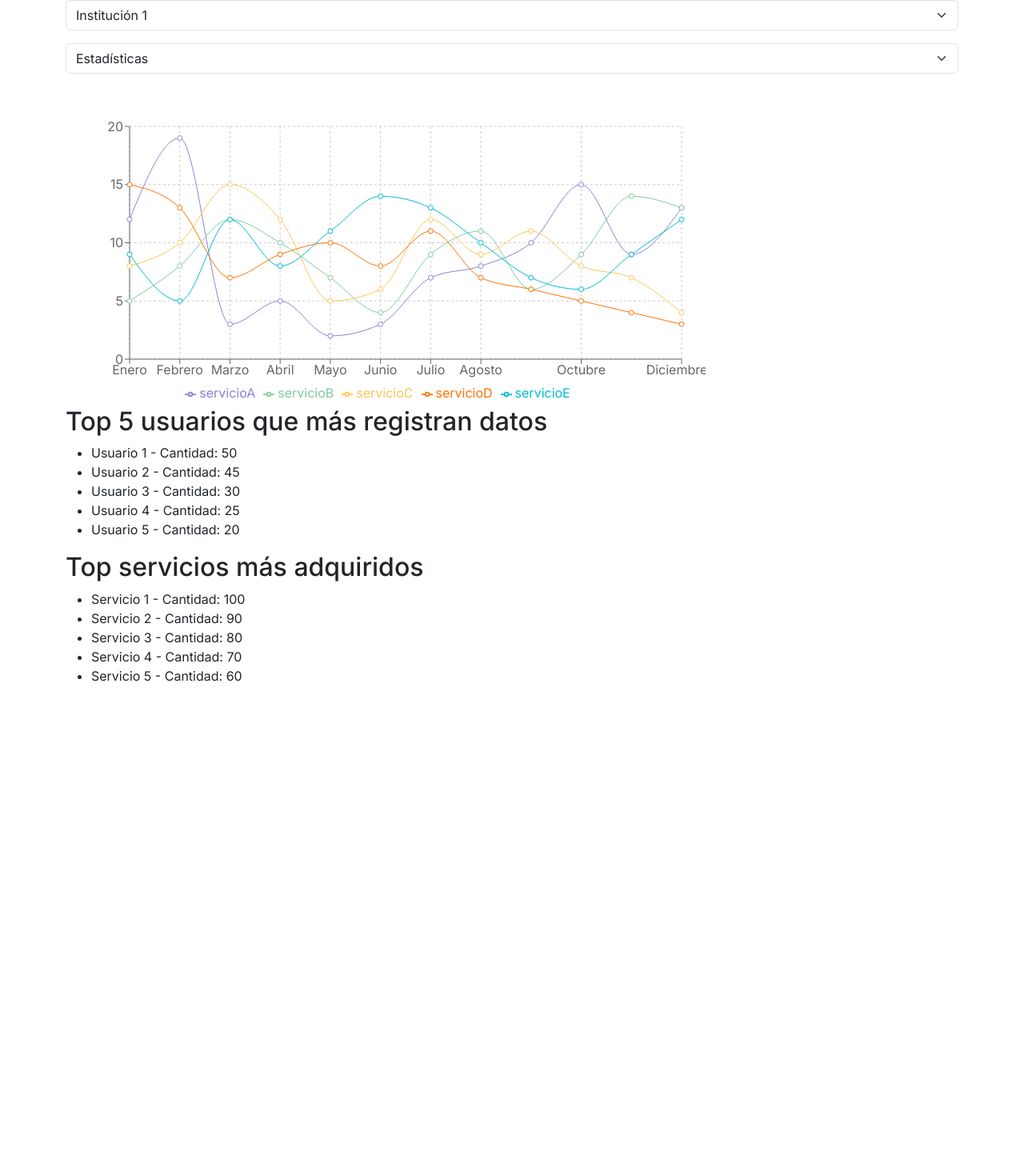
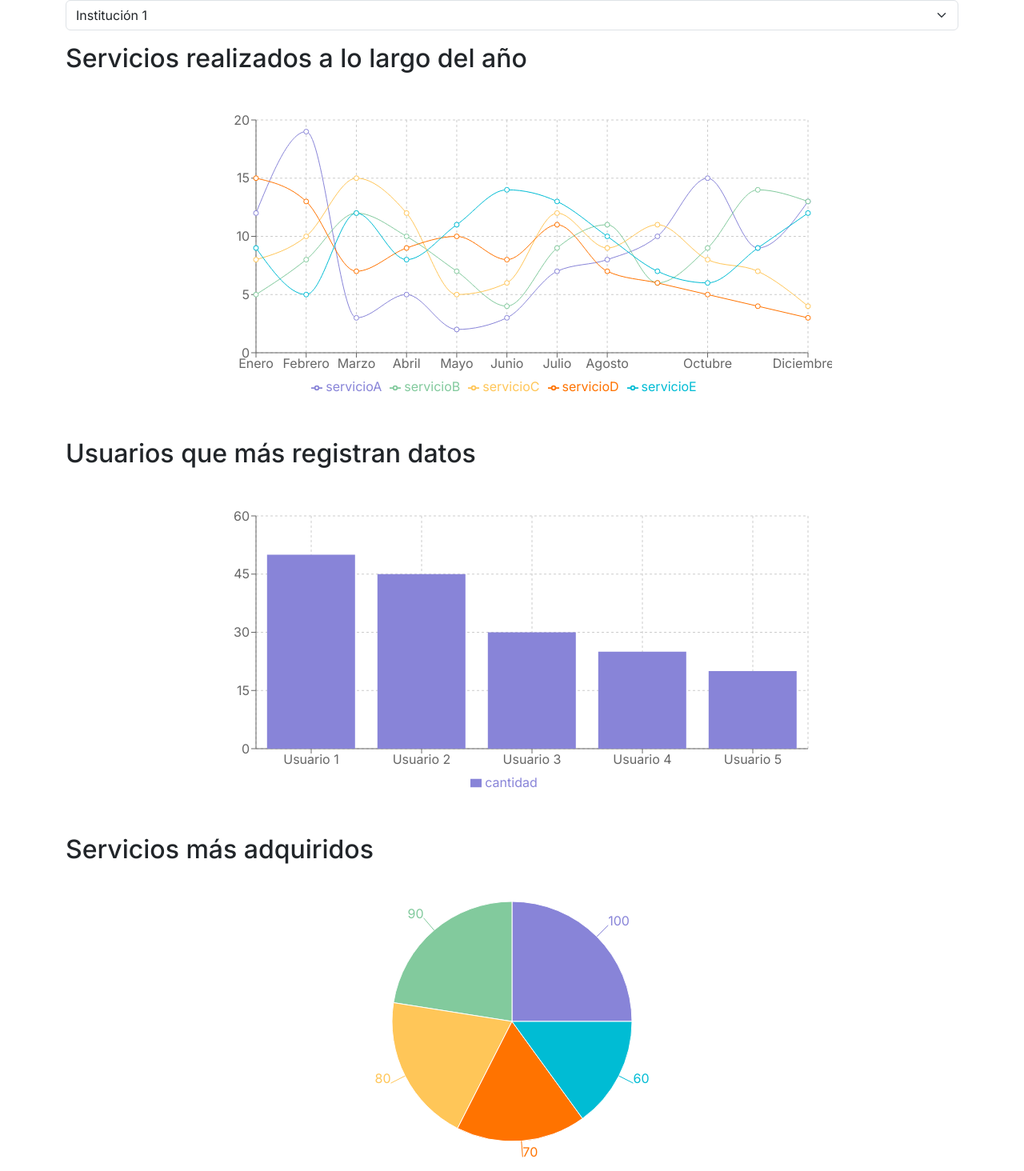
Before and after one commit to dreschpedro/proyectoPas, a Next.js app in the folder client/: page /estadisticas in a window 1280 px wide. Shown: the part 72-1536 px from the top of the page at 80% size. Before the commit the page ends 945 px from the top, so only its background shows below. Built offline with nearby package versions, Linux system fonts and the light colour scheme.

Commit message:
estadisticas

```diff
--- a/client/app/estadisticas/page.jsx
+++ b/client/app/estadisticas/page.jsx
@@ -1,6 +1,6 @@
 "use client"
 import React, { useState } from 'react';
-import { LineChart, Line, XAxis, YAxis, CartesianGrid, Tooltip, Legend, PieChart, Pie, Cell } from 'recharts';
+import { LineChart, Line, XAxis, YAxis, CartesianGrid, Tooltip, Legend, PieChart, Pie, Cell, BarChart, Bar } from 'recharts';
 import { Form } from 'react-bootstrap';
 
 const ServiciosEstadisticas = () => {
@@ -65,8 +65,29 @@ const ServiciosEstadisticas = () => {
 
   const COLORS = ['#8884d8', '#82ca9d', '#ffc658', '#ff7300', '#00bcd4'];
 
+
+  // Gráfico de estadísticas de "Top 5 usuarios que más registran datos"
+  const dataUsuarios = topUsuarios.map((usuario) => ({
+    nombre: usuario.nombre,
+    cantidad: usuario.cantidad,
+  }));
+
+  // Aquí insertamos el gráfico de "Top 5 usuarios que más registran datos"
+  const renderGraficoUsuarios = () => {
+    return (
+      <BarChart width={800} height={400} data={dataUsuarios} margin={{ top: 50, right: 30, left: 20, bottom: 5 }} className='mx-auto'>
+        <CartesianGrid strokeDasharray="3 3" />
+        <XAxis dataKey="nombre" />
+        <YAxis />
+        <Tooltip />
+        <Legend />
+        <Bar dataKey="cantidad" fill="#8884d8" />
+      </BarChart>
+    );
+  };
+
   return (
-    <div className='mt-4'>
+    <div className='mt-4 '>
       {/* ComboBox para seleccionar la institución */}
       <Form.Select onChange={handleInstitucionChange} value={selectedInstitucion} label="Institución" className='mb-3'>
         <option value="" disabled>Selecciona una institución</option>
@@ -75,17 +96,21 @@ const ServiciosEstadisticas = () => {
         ))}
       </Form.Select>
 
-      {/* ComboBox para seleccionar el tipo de gráfico */}
+      {/* ComboBox para seleccionar el tipo de gráfico
       <Form.Select onChange={handleGraficoTipoChange} value={graficoTipo} label="Tipo de gráfico" className='mb-3'>
         <option value="estadisticas">Estadísticas</option>
         <option value="pastel">Pastel</option>
         <option value="gant">Gant</option>
         <option value="pert">Pert</option>
-      </Form.Select>
+      </Form.Select> */}
 
       {/* Gráfico seleccionado */}
-      {graficoTipo === 'estadisticas' && (
-        <LineChart width={800} height={400} data={data} margin={{ top: 50, right: 30, left: 20, bottom: 5 }}>
+      <h2>Servicios realizados a lo largo del año</h2>
+
+
+
+      <div>
+        <LineChart width={800} height={400} data={data} margin={{ top: 50, right: 30, left: 20, bottom: 5 }} className='mx-auto mb-4'>
           <CartesianGrid strokeDasharray="3 3" />
           <XAxis dataKey="mes" />
           <YAxis />
@@ -97,7 +122,8 @@ const ServiciosEstadisticas = () => {
           <Line type="monotone" dataKey="servicioD" stroke="#ff7300" />
           <Line type="monotone" dataKey="servicioE" stroke="#00bcd4" />
         </LineChart>
-      )}
+      </div>
+
 
       {/* Gráfico de pastel */}
       {graficoTipo === 'pastel' && (
@@ -121,37 +147,30 @@ const ServiciosEstadisticas = () => {
         </PieChart>
       )}
 
-      {/* Gráfico de Gant */}
-      {graficoTipo === 'gant' && (
-        <div>
-          {/* Aquí iría el código para el gráfico de Gant */}
-        </div>
-      )}
+      {/* Gráfico de top usuarios */}
+      <h2 className='mt-5'>Usuarios que más registran datos</h2>
+      {renderGraficoUsuarios()}
 
-      {/* Gráfico de Pert */}
-      {graficoTipo === 'pert' && (
-        <div>
-          {/* Aquí iría el código para el gráfico de Pert */}
-        </div>
-      )}
-
-      {/* Agregar otros gráficos aquí */}
-
-      {/* Gráfico de top usuarios */}
-      <h2>Top 5 usuarios que más registran datos</h2>
-      <ul>
-        {topUsuarios.map((usuario) => (
-          <li key={usuario.id}>{usuario.nombre} - Cantidad: {usuario.cantidad}</li>
-        ))}
-      </ul>
-
-      {/* Gráfico de top servicios */}
-      <h2>Top servicios más adquiridos</h2>
-      <ul>
-        {topServicios.map((servicio) => (
-          <li key={servicio.id}>{servicio.nombre} - Cantidad: {servicio.cantidad}</li>
-        ))}
-      </ul>
+      {/* Gráfico de pastel para "Top servicios más adquiridos" */}
+      <h2 className='mt-5'>Servicios más adquiridos</h2>
+      <PieChart width={800} height={400} className='mx-auto'>
+        <Pie
+          data={topServicios}
+          dataKey="cantidad"
+          nameKey="nombre"
+          cx="50%"
+          cy="50%"
+          outerRadius={150}
+          fill="#8884d8"
+          label
+        >
+          {dataPastel.map((entry, index) => (
+            <Cell key={`cell-${index}`} fill={COLORS[index % COLORS.length]} />
+          ))}
+        </Pie>
+        <Tooltip />
+        <Legend />
+      </PieChart>
     </div>
   );
 };
--- a/client/app/layout.jsx
+++ b/client/app/layout.jsx
@@ -9,8 +9,8 @@ import 'bootstrap/dist/css/bootstrap.min.css';
 const inter = Inter({ subsets: ['latin'] })
 
 export const metadata = {
-  title: 'Create Next App',
-  description: 'Generated by create next app',
+  title: 'P.A.S',
+  description: 'Programa de asistencia solidaria',
 }
 
 export default function RootLayout({ children }) {
--- a/client/components/navigation.jsx
+++ b/client/components/navigation.jsx
@@ -11,9 +11,13 @@ import Link from 'next/link'
 import './navigation.css'
 import { Button } from 'react-bootstrap';
 
+const navbarStyle = {
+  background: '#122562', // Cambiar el color de fondo aquí
+};
+
 function Navigation() {
   return (
-    <Navbar expand="lg" bg="dark" data-bs-theme="dark" className="mb-3" fixed="top">
+    <Navbar expand="lg" bg="dark" data-bs-theme="dark" className="mb-3 d-flex justify-content-between" fixed="top" style={navbarStyle}>
       <Container>
       <Link href={"/"}><Button variant="dark">P.A.S</Button></Link>
         <Navbar.Toggle aria-controls="basic-navbar-nav" />
@@ -27,14 +31,14 @@ function Navigation() {
 
 
             <NavDropdown title="[UserName]" id="basic-nav-dropdown">
-              <NavDropdown.Item href="#action/3.1">Action</NavDropdown.Item>
+              <NavDropdown.Item href="#action/3.1">Administrar perfil</NavDropdown.Item>
               <NavDropdown.Item href="#action/3.2">
-                Another action
+                Ayuda y soporte técnico
               </NavDropdown.Item>
-              <NavDropdown.Item href="#action/3.3">Something</NavDropdown.Item>
+              {/* <NavDropdown.Item href="#action/3.3">Something</NavDropdown.Item> */}
               <NavDropdown.Divider />
               <NavDropdown.Item href="#action/3.4">
-                Separated link
+                Cerrar sesión
               </NavDropdown.Item>
             </NavDropdown>
           </Nav>
```
Also changed, not shown: client/components/navigartion2.jsx (added).
